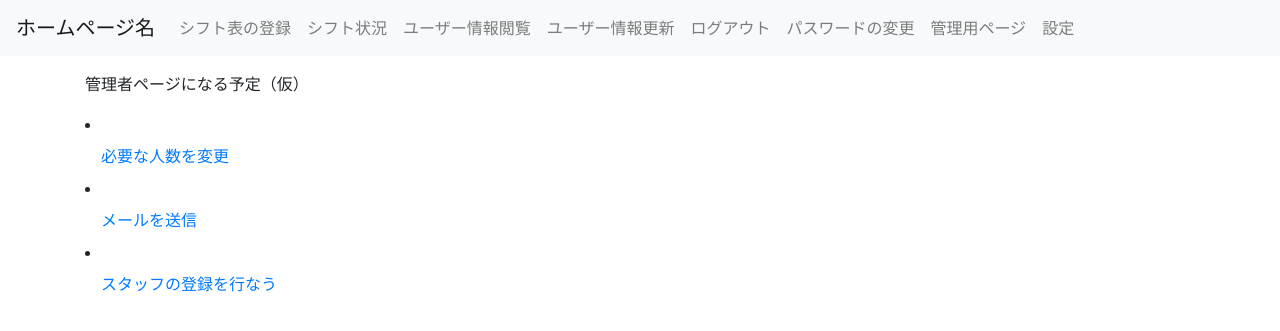
After one commit to t16cs009/Sample, a Django app: page /management/ in a window 1280 px wide. The commit adds this page. Shown: the top 331 px of the page. Run offline with Django 3.2, Linux system fonts and the light colour scheme; a user stored in the database is signed in; some libraries are stand-ins or nearby versions.

Commit message:
前回のは少しおかしいところがあったので、改善した。アカウントは管理者が作らないといけないと思ったので、管理用のページにリンクを作った

```diff
--- a/register/templates/register/base.html
+++ b/register/templates/register/base.html
@@ -41,10 +41,10 @@
             <a class="nav-item nav-link" href="{% url 'register:password_change' %}">パスワードの変更</a>
           </li>
           <li>
-            <a class="nav-item nav-link" href="{% url 'register:mail' %}">メール送信</a>
+            <a class="nav-item nav-link" href="{% url 'register:management' %}">管理用ページ</a>
           </li>
           <li>
-            <a class="nav-item nav-link" href="{% url 'register:decision_numbers' %}">必要な人数を変更</a>
+            <a class="nav-item nav-link" href="{% url 'register:config' %}">設定</a>
           </li>
           {% else %} <!-- ユーザがログインしていない場合はこちら -->
           <li class="nav-item">
--- /dev/null
+++ b/register/templates/register/config.html
@@ -0,0 +1,4 @@
+{% extends "register/base.html" %} <!-- register の base.html からの拡張。よって、 register の base.html を参照する -->
+{% block content %}
+<p> 設定を行なう画面（仮）</p>
+{% endblock %}
--- a/register/templates/register/decision_numbers.html
+++ b/register/templates/register/decision_numbers.html
@@ -1,4 +1,4 @@
-{% extends "register/base.html" %} <!-- register の base.html からの拡張。よって、 register の base.html を参照する -->
+{% extends "register/base.html" %}
 {% block content %}
 <p> シフトの人数を変更する画面（仮）</p>
 {% endblock %}
--- a/register/templates/register/mail.html
+++ b/register/templates/register/mail.html
@@ -1,4 +1,4 @@
-{% extends "register/base.html" %} <!-- register の base.html からの拡張。よって、 register の base.html を参照する -->
+{% extends "register/base.html" %}
 {% block content %}
-<p> メール送信画面（仮）</p>
+<p> mailを送信するための画面（仮）</p>
 {% endblock %}
--- /dev/null
+++ b/register/templates/register/management.html
@@ -0,0 +1,13 @@
+{% extends "register/base.html" %} <!-- register の base.html からの拡張。よって、 register の base.html を参照する -->
+{% block content %}
+<p> 管理者ページになる予定（仮）</p>
+	<li>
+		<a class="nav-item nav-link" href="{% url 'register:decision_numbers' %}">必要な人数を変更</a>
+	</li>
+    <li>
+		<a class="nav-item nav-link" href="{% url 'register:mail' %}">メールを送信</a>
+	</li>
+	<li>
+		<a class="nav-item nav-link" href="{% url 'register:user_create' %}">スタッフの登録を行なう</a>
+	</li>
+{% endblock %}
--- a/register/urls.py
+++ b/register/urls.py
@@ -24,7 +24,9 @@ urlpatterns = [
     path('month_with_schedule/',views.MonthWithScheduleCalendar.as_view(), name='month_with_schedule'),
     path('month_with_schedule/',views.MonthWithScheduleCalendar.as_view(), name='month_with_schedule'),
     path('month_with_schedule/<int:year>/<int:month>/',views.MonthWithScheduleCalendar.as_view(), name='month_with_schedule'),
-    path('mail/', views.Mail.as_view(), name='mail'),
-    path('decision_numbers/', views.DecisionNumbers.as_view(), name='decision_numbers'),
+    path('management/', views.Management.as_view(), name='management'),
+    path('management/decision_numbers/', views.DecisionNumbers.as_view(), name='decision_numbers'),
+    path('management/mail/', views.Mail.as_view(), name='mail'),
+    path('config/', views.Config.as_view(), name='config'),
 
 ]
--- a/register/views.py
+++ b/register/views.py
@@ -115,7 +115,6 @@ class UserCreateComplete(generic.TemplateView):
 
         return HttpResponseBadRequest()
 
-
 class OnlyYouMixin(UserPassesTestMixin):
     """本人か、スーパーユーザーだけユーザーページアクセスを許可する"""
     raise_exception = True
@@ -124,27 +123,34 @@ class OnlyYouMixin(UserPassesTestMixin):
         user = self.request.user
         return user.pk == self.kwargs['pk'] or user.is_superuser
 
-""""""""""""""""""""""""""""""""""""""""""""""""""""""""""""""""""""""""""""""""""""""""""""""""""""""""""""
 class OnlySuperuser(UserPassesTestMixin):
+    """UserPassesTestMixin ログインし、特定のユーザにのみ表示を行なう"""
     """スーパーユーザーだけに閲覧を許可する"""
     raise_exception = True
 
     def test_func(self):
         user = self.request.user
-        return user.pk == user.is_superuser
+        return user.is_superuser
+
+class Management(OnlySuperuser, generic.TemplateView):
+    '''管理者の専用ページ'''
+    model = User
+    template_name = 'register/management.html'
+
+class DecisionNumbers(OnlySuperuser, generic.TemplateView):
+    '''シフトの人数の調整ページ'''
+    model = User
+    template_name = 'register/decision_numbers.html'
 
 class Mail(OnlySuperuser, generic.TemplateView):
-    '''メールの送信ページ'''
+    '''メール送信ページ'''
     model = User
     template_name = 'register/mail.html'
 
-class DecisionNumbers(OnlySuperuser, generic.TemplateView):
-    '''毎月シフトの人数を決定するページ'''
+class Config(generic.TemplateView):
+    '''設定を行なうページ'''
     model = User
-    templete_name = 'register/decision_numbers.html'
-
-""""""""""""""""""""""""""""""""""""""""""""""""""""""""""""""""""""""""""""""""""""""""""""""""""""""""""""
-
+    template_name = 'register/config.html'
 
 class UserDetail(OnlyYouMixin, generic.DetailView):
     """ユーザーの詳細ページ"""
```
Also changed, not shown: db.sqlite3.
